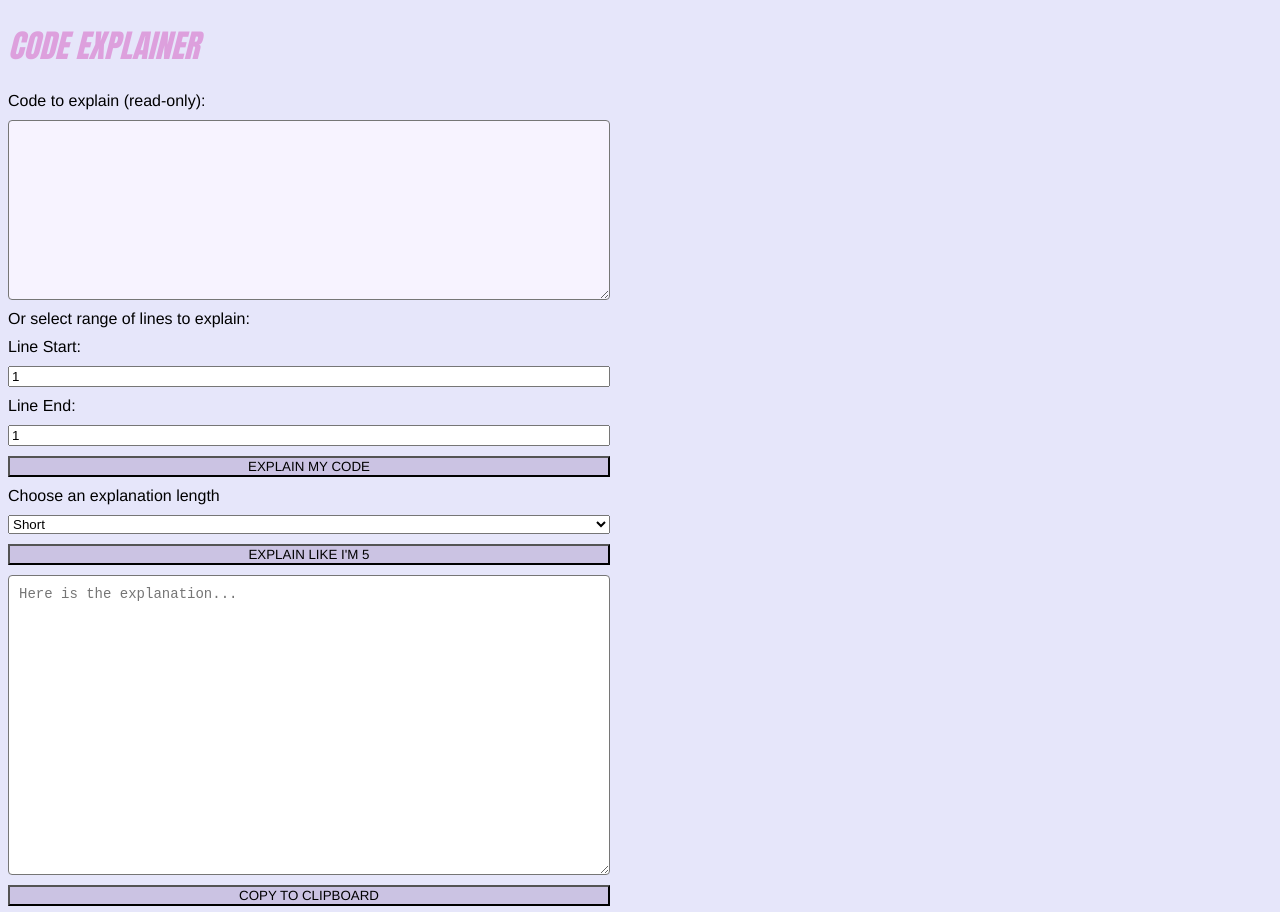
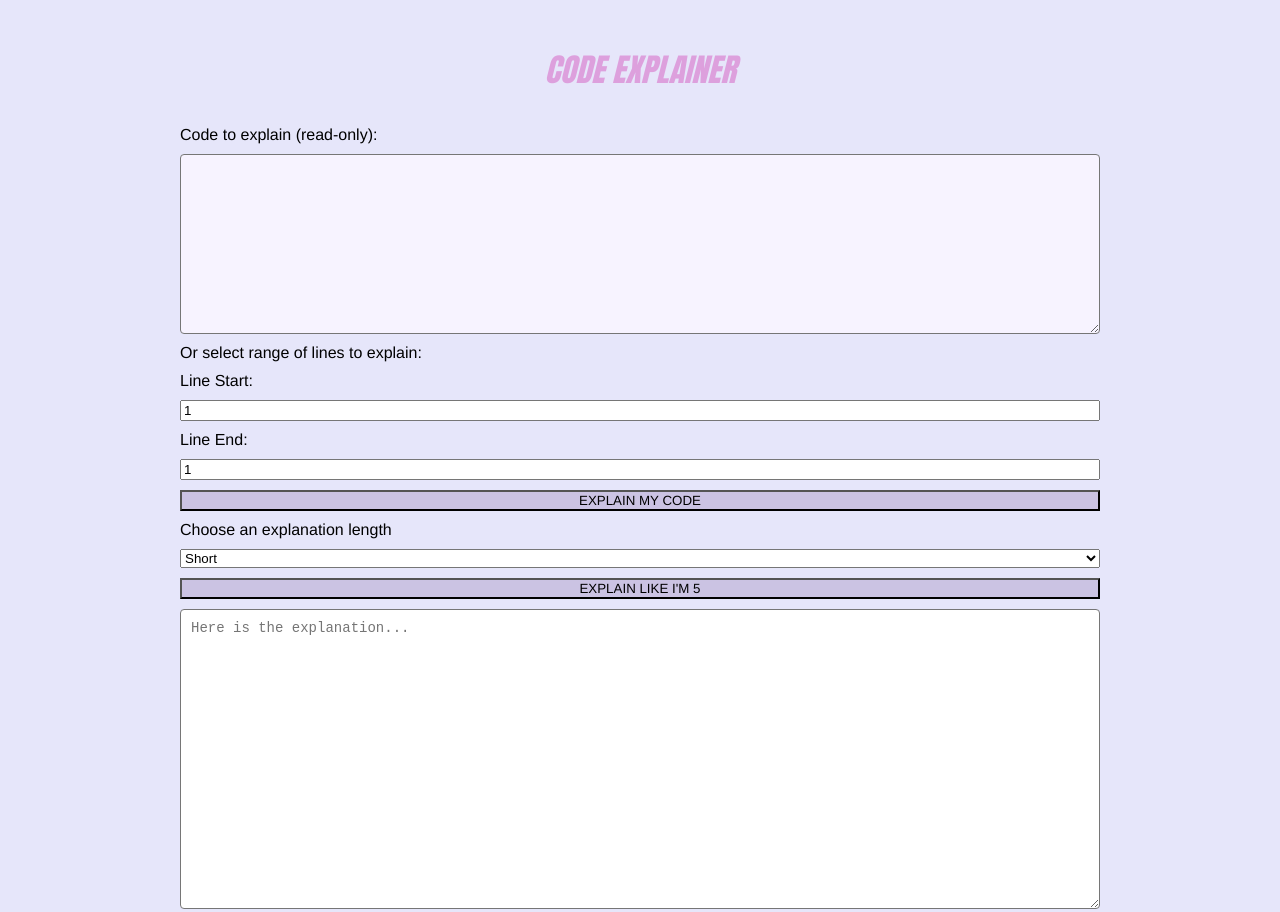
Before and after one commit to JessieEY27/hackathon2026, a website: page code-explainer/webview/index.html in a window 1280 px wide. Shown: the top 912 px of the page. Drawn offline with Linux system fonts and the light colour scheme.

Commit message:
Center explainer UI and refine title styling

```diff
--- a/code-explainer/webview/index.html
+++ b/code-explainer/webview/index.html
@@ -5,9 +5,9 @@
     <link rel="stylesheet" href="style.css" />
   </head>
   <body>
-    <h1>CODE EXPLAINER</h1>
     <div class="container">
       <div class="explaining">
+        <h1>CODE EXPLAINER</h1>
         <label for="codeinput">Code to explain (read-only):</label>
         <textarea id="codeinput" readonly></textarea>
 
--- a/code-explainer/webview/style.css
+++ b/code-explainer/webview/style.css
@@ -1,12 +1,18 @@
 body {
   background-color: lavender;
   font-family: "Franklin Gothic Medium", "Arial Narrow", Arial, sans-serif;
+  color: #000;
+  margin: 0;
+  padding: 24px;
+  display: flex;
+  justify-content: center;
 }
 
 h1 {
   font-style: oblique;
   color: plum;
   font-family: Impact, Haettenschweiler, "Arial Narrow Bold", sans-serif;
+  text-align: center;
 }
 
 textarea {
@@ -27,8 +33,9 @@ textarea {
 
 .container {
   display: grid;
-  grid-template-columns: 1fr 1fr;
-  column-gap: 60px;
+  grid-template-columns: 1fr;
+  width: min(920px, 100%);
+  margin: 0 auto;
 }
 
 .explaining {
```
